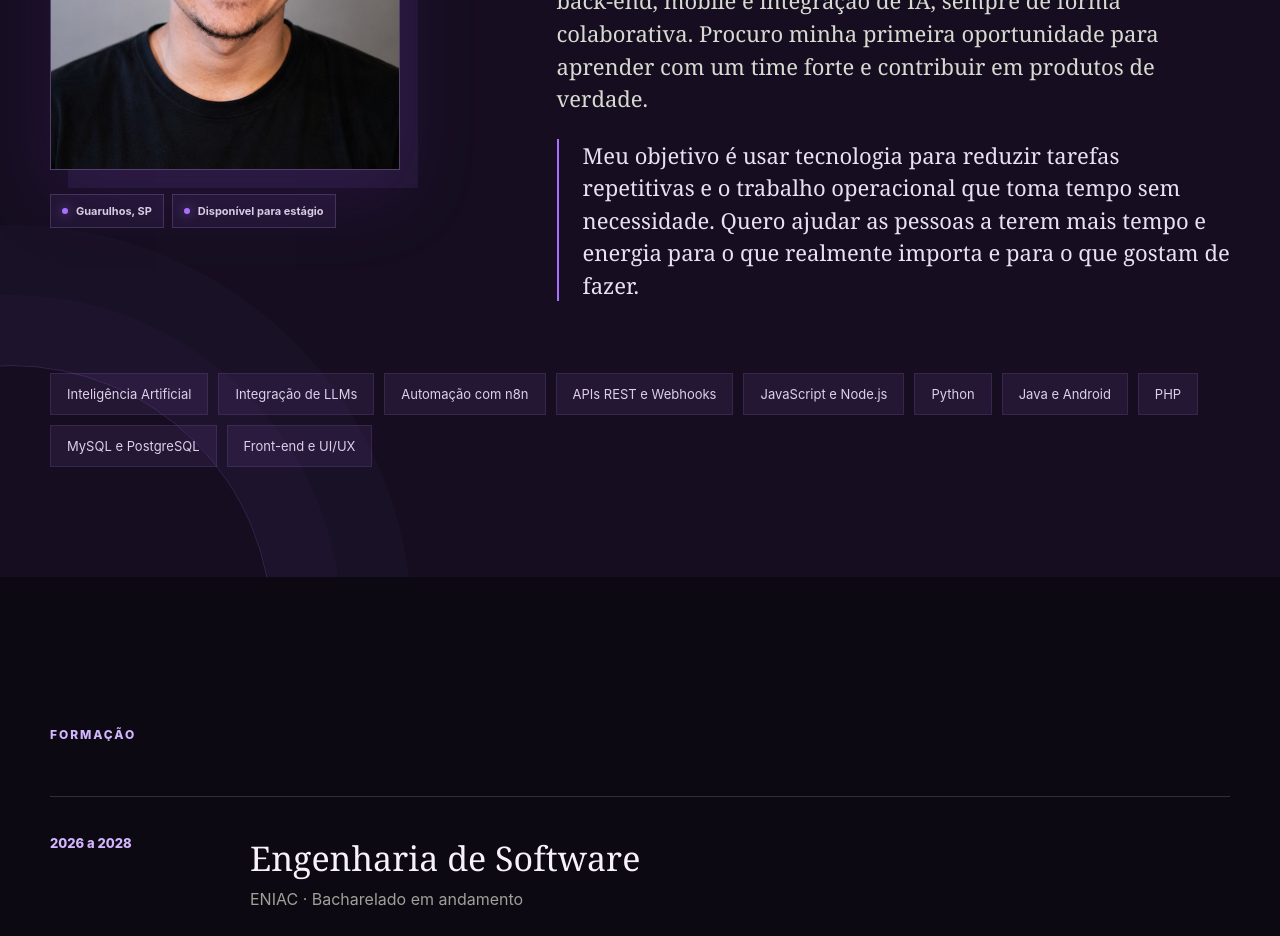
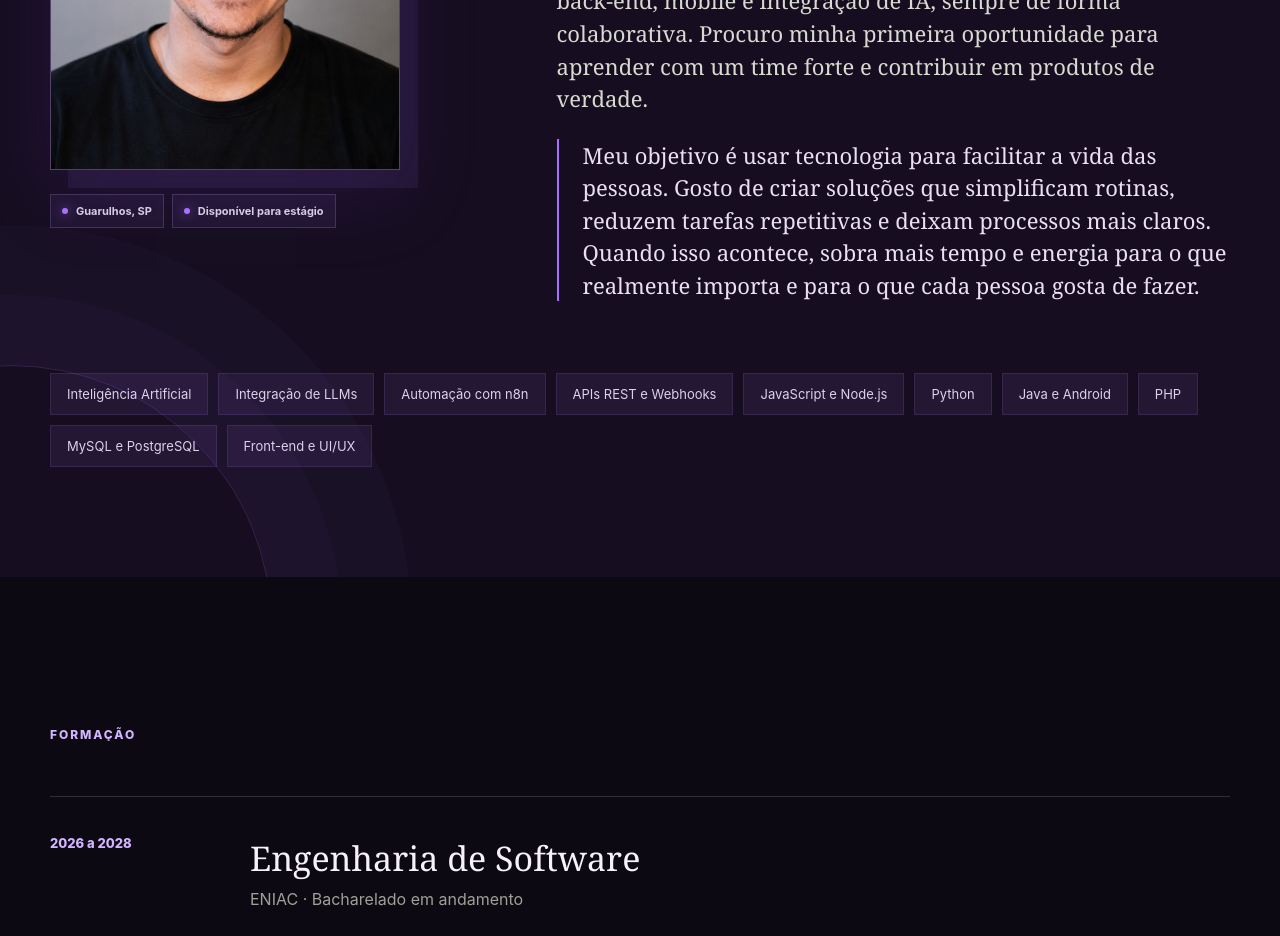
Before and after one commit to gugdev/portfolio, a Next.js app: page / in a window 1280 px wide. Shown: the part 6200-7136 px from the top of the page. Built offline with nearby package versions, Linux system fonts and the light colour scheme.

Commit message:
Alinha propósito profissional no portfolio

```diff
--- a/app/page.tsx
+++ b/app/page.tsx
@@ -274,9 +274,10 @@ export default function Home() {
               contribuir em produtos de verdade.
             </p>
             <p className="aboutMission">
-              Meu objetivo é usar tecnologia para reduzir tarefas repetitivas e o trabalho operacional
-              que toma tempo sem necessidade. Quero ajudar as pessoas a terem mais tempo e energia para
-              o que realmente importa e para o que gostam de fazer.
+              Meu objetivo é usar tecnologia para facilitar a vida das pessoas. Gosto de criar soluções
+              que simplificam rotinas, reduzem tarefas repetitivas e deixam processos mais claros. Quando
+              isso acontece, sobra mais tempo e energia para o que realmente importa e para o que cada
+              pessoa gosta de fazer.
             </p>
           </div>
           <div className="skillCloud">
```
Also changed, not shown: 1 other file (tests, documents, lock files or other folders).
